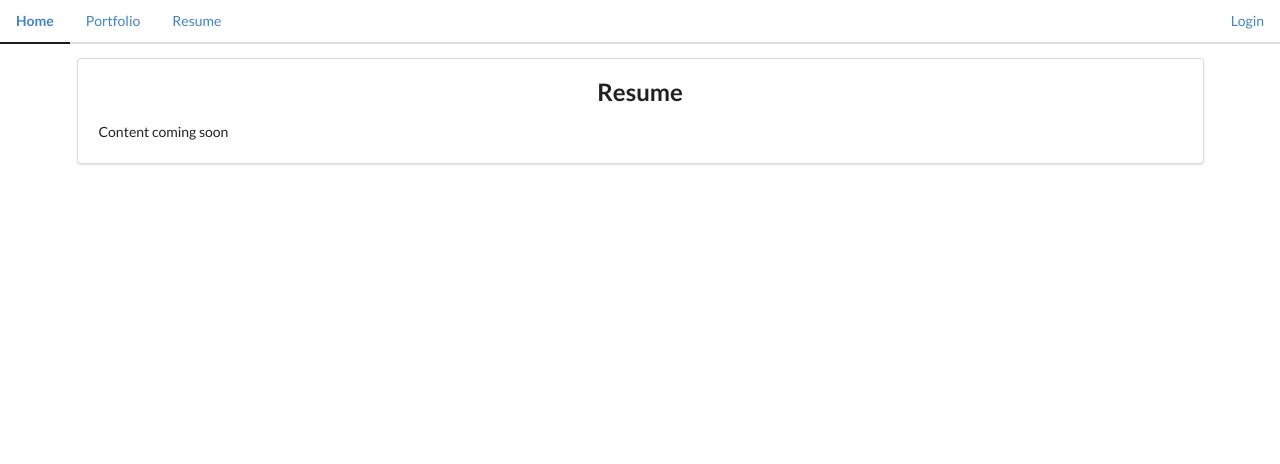
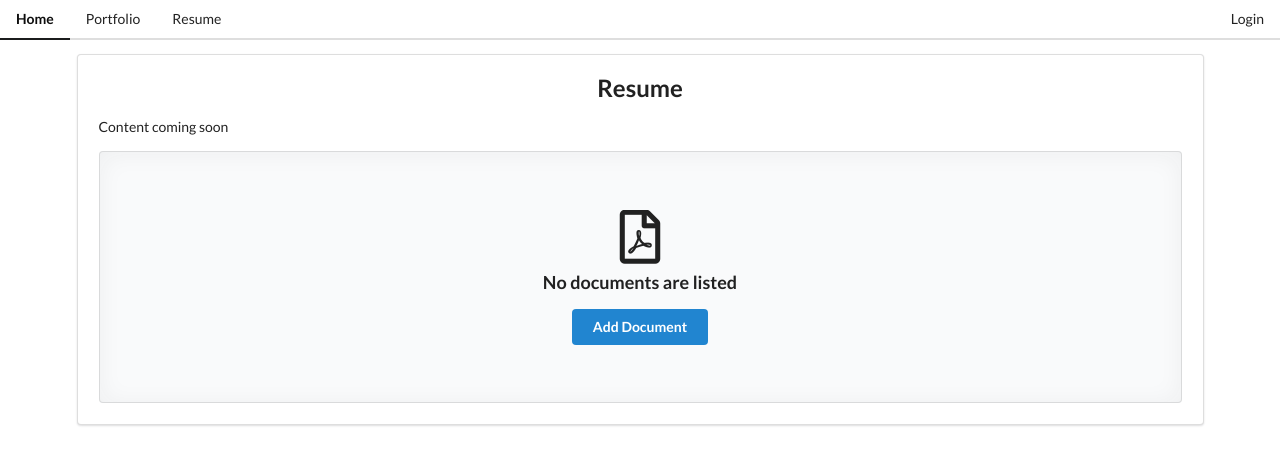
Before and after one commit to Glenn-S/glennskelton, a React (Create React App) app: page /resume in a window 1280 px wide. Shown: the top 464 px of the page. Built offline with nearby package versions, Linux system fonts and the light colour scheme.

Commit message:
Added pdf download page

```diff
--- /dev/null
+++ b/src/components/Download.js
@@ -0,0 +1,16 @@
+import React from 'react';
+
+export default class Download extends React.Component {
+  // TODO complete pdf download for resume
+  render() {
+    return (
+      <div className="ui placeholder segment">
+        <div className="ui icon header">
+          <i className="pdf file outline icon"></i>
+          No documents are listed
+        </div>
+        <div className="ui primary button">Add Document</div>
+      </div>
+    );
+  }
+}
--- a/src/components/Header.js
+++ b/src/components/Header.js
@@ -26,18 +26,18 @@ export default class Header extends React.Component {
   render() {
     return (
       <div className="ui secondary pointing menu">
-        <div className={`item ${this.isActive('home')}`} id="home" onClick={this.onSelectNav}>
-          <Link to="/home">Home</Link>
+        <div>
+          <Link to="/home" className={`item ${this.isActive('home')}`} id="home" onClick={this.onSelectNav}>Home</Link>
         </div>
-        <div className={`item ${this.isActive('portfolio')}`} id="portfolio" onClick={this.onSelectNav}>
-          <Link to="/portfolio">Portfolio</Link>
+        <div>
+          <Link to="/portfolio" className={`item ${this.isActive('portfolio')}`} id="portfolio" onClick={this.onSelectNav}>Portfolio</Link>
         </div>
-        <div className={`item ${this.isActive('resume')}`} id="resume" onClick={this.onSelectNav}>
-          <Link to="/resume">Resume</Link>
+        <div>
+          <Link to="/resume" className={`item ${this.isActive('resume')}`} id="resume" onClick={this.onSelectNav}>Resume</Link>
         </div>
         <div className="right menu">
-          <div className={`item ${this.isActive('login')}`} id="login" onClick={this.onSelectNav}>
-            <Link to="/login">Login</Link>
+          <div>
+            <Link to="/login" className={`item ${this.isActive('login')}`} id="login" onClick={this.onSelectNav}>Login</Link>
           </div>
         </div>
       </div>
--- a/src/pages/Home/index.js
+++ b/src/pages/Home/index.js
@@ -10,7 +10,7 @@ export default class Home extends React.Component {
     return (
       <Page>
         <div className="ui container">
-          <img src={headshot} className="ui left floated circular image" />
+          <img src={headshot} className="ui left floated circular image" alt="headshot" />
           <h2 className="ui header">
             Glenn Skelton
           </h2>
--- a/src/pages/Resume/index.js
+++ b/src/pages/Resume/index.js
@@ -1,5 +1,6 @@
 import React from 'react';
 import Page from '../../components/Page';
+import Download from '../../components/Download';
 
 export default class Resume extends React.Component {
   render() {
@@ -12,6 +13,7 @@ export default class Resume extends React.Component {
           <p>
            Content coming soon
           </p>
+          <Download />
         </div>
       </Page>
     );
```
Also changed, not shown: src/components/NavLink.js (deleted, +0 -37 lines).
